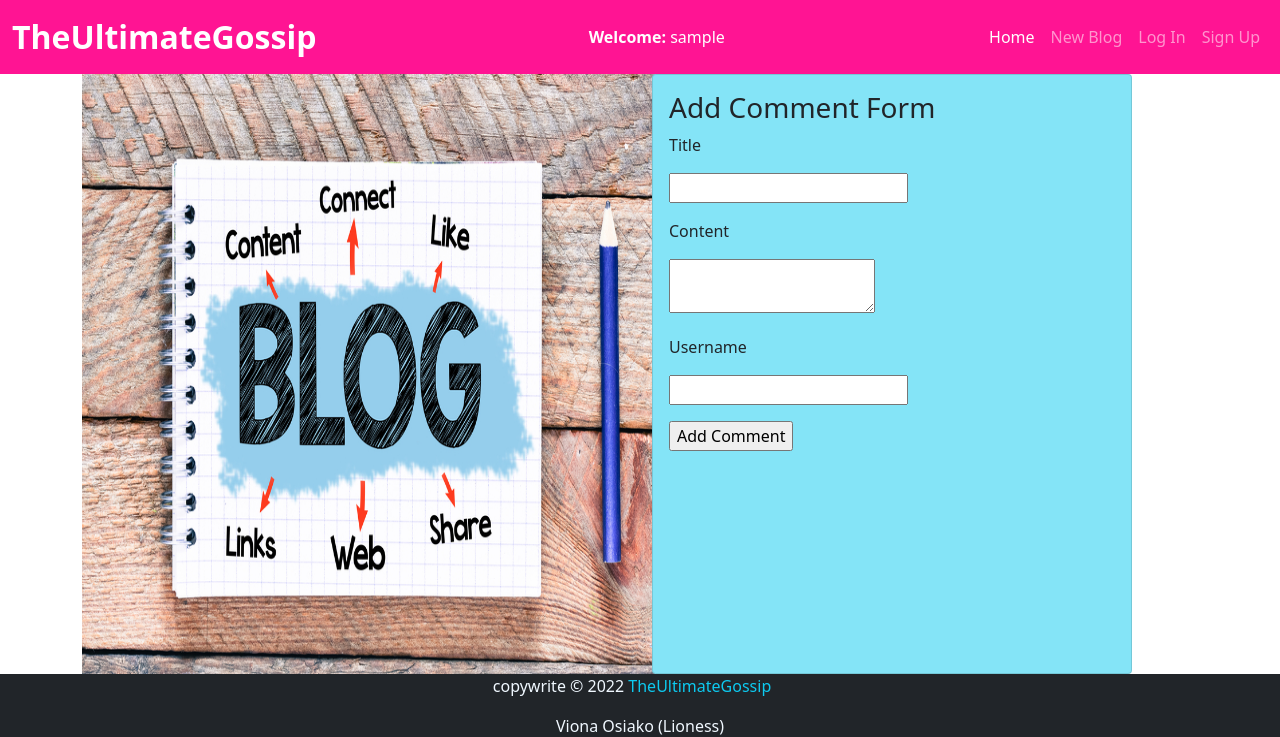
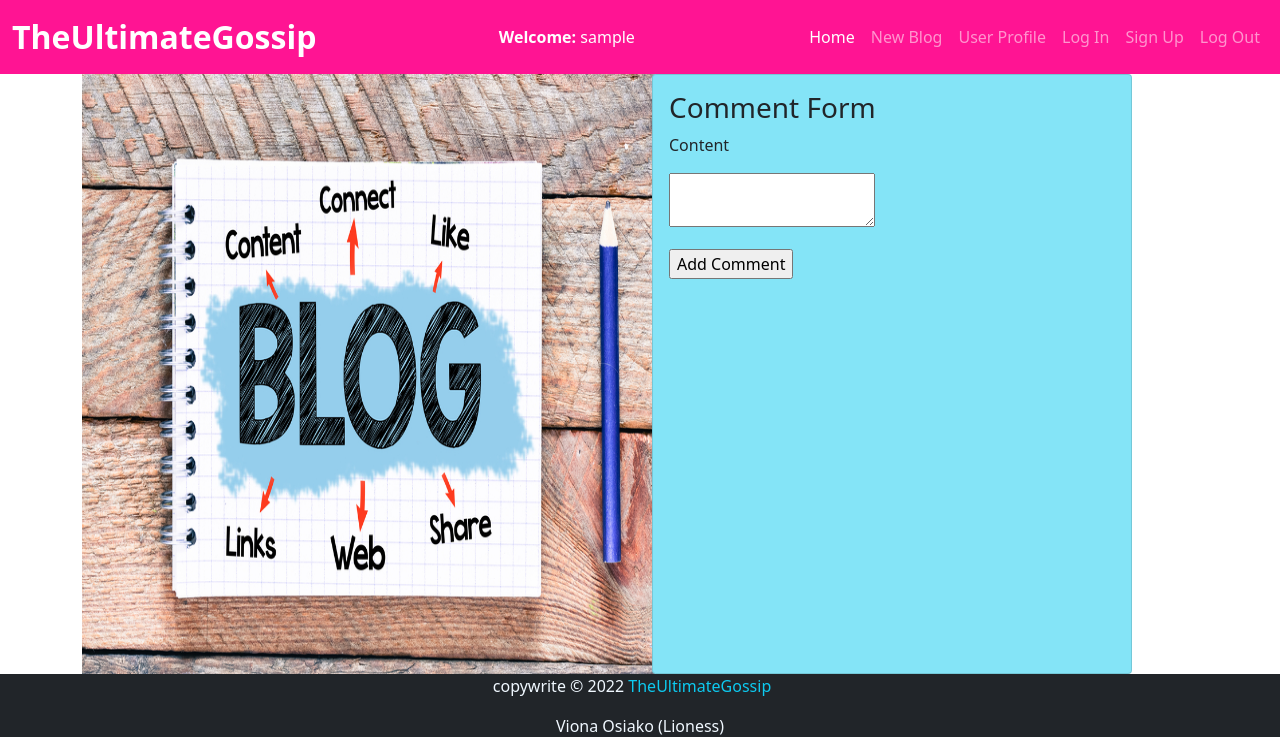
Before and after one commit to vionaosiako/TheUltimateGossipBlog, a Flask app: page /addcomment in a window 1280 px wide. Shown: the top 737 px of the page. Run offline with Flask 2, Linux system fonts and the light colour scheme; the visitor is signed in with stand-in values (Sample User, id 1); data comes from the database, SQL or seed files in the repository; some libraries are stand-ins or nearby versions; some web fonts are replaced.

Commit message:
Add user profile

```diff
--- a/app/main/error.py
+++ b/app/main/error.py
@@ -6,4 +6,4 @@ def errors(error):
     '''
     Function to render the 404 error page
     '''
-    return render_template('main/errors.html')
+    return render_template('main.errors.html')
--- a/app/main/forms.py
+++ b/app/main/forms.py
@@ -1,7 +1,10 @@
 from flask_wtf import FlaskForm
 from wtforms import StringField, PasswordField, SubmitField, BooleanField,TextAreaField
 from wtforms.validators import DataRequired, Email, EqualTo,ValidationError
-from app.models import Blog,Comment
+from app.models import Blog,Comment,User
+from flask_wtf.file import FileField, FileAllowed
+from flask_login import current_user
+
 
 class BlogForm(FlaskForm):
     title= StringField('Title', validators=[DataRequired()])
@@ -10,7 +13,22 @@ class BlogForm(FlaskForm):
     submit = SubmitField('Add blog')
 
 class CommentForm(FlaskForm):
-    title= StringField('Title', validators=[DataRequired()])
     content = TextAreaField('Content', validators=[DataRequired()])
+    submit = SubmitField('Add Comment')
+
+class ProfileForm(FlaskForm):
     username = StringField('Username', validators=[DataRequired()])
-    submit = SubmitField('Add Comment')
+    email = StringField('Email', validators=[DataRequired(), Email()])
+    #picture = FileField('Update Profile Picture', validators=[FileAllowed(['jpg','png'])])
+    bio =TextAreaField('About yourself', validators=[DataRequired()])
+    submit = SubmitField('Update')
+    def validate_username(self,username):
+        if username.data != current_user.username:
+            user = User.query.filter_by(username=username.data).first()
+            if user:
+                raise ValidationError('That username is taken. PLease choose a different one.')
+    def validate_email(self,email):
+        if email.data != current_user.email:
+            user = User.query.filter_by(email=email.data).first()
+            if user:
+                raise ValidationError('That email is taken. PLease choose a different one.')
--- a/app/main/views.py
+++ b/app/main/views.py
@@ -5,7 +5,9 @@ from ..models import Blog,Comment
 from .. import db
 from ..requests import get_quote
 
-# from flask_login import login_required,current_user
+from flask_login import login_required,current_user
+
+from PIL import Image
 
 @main.route('/')
 def index():
@@ -15,6 +17,7 @@ def index():
     return render_template('index.html', blog=blog, quote=quote)
 
 @main.route('/addblog',methods=['GET','POST'])
+@login_required
 def add_blog():
     form = BlogForm()
     if form.validate_on_submit():
@@ -27,6 +30,7 @@ def add_blog():
     return render_template('blog.html', form=form)
 
 @main.route('/addcomment',methods=['GET','POST'])
+@login_required
 def add_comment():
     form = CommentForm()
     if form.validate_on_submit():
@@ -37,3 +41,37 @@ def add_comment():
         return redirect(url_for('main.index'))
 
     return render_template('addcomment.html', form=form)
+
+@main.route('/viewcomments')
+def viewcomments():
+    comment = Comment.query.all()
+
+    return render_template('viewcomments.html', comment = comment)
+
+@main.route('/delete/comment/<comment_id>')
+@login_required
+def deleteComment(comment_id):
+    comment = Comment.query.filter(Comment.id == comment_id).first()
+    if not comment:
+        flash('Comment not found', category='error')
+    elif current_user.id != comment.user.id and  current_user.id != post.author.id:
+        flash('YOu are not authorized to delete this comment', category='error')
+    else:
+        db.session.delete(comment)
+        db.session.commit()
+    return redirect(url_for('main.index'))
+
+@main.route('/account', methods=['GET', 'POST'])
+@login_required
+def account():
+    form = ProfileForm()
+    if form.validate_on_submit():
+        current_user.username = form.username.data
+        current_user.email = form.email.data
+        db.session.commit()
+        flash('Your account has been updated.','success')
+        return redirect(url_for('main.account'))
+    elif request.method =='GET':
+        form.username.data = current_user.username
+        form.email.data = current_user.email
+    return render_template('account.html', title='Account', form = form)
--- a/app/models.py
+++ b/app/models.py
@@ -3,6 +3,8 @@ from app import db, login_manager
 
 from flask_login import UserMixin, current_user
 from werkzeug.security import generate_password_hash,check_password_hash
+
+from datetime import datetime
 
 @login_manager.user_loader
 def load_user(user_id):
@@ -14,6 +16,8 @@ class User(UserMixin,db.Model):
     email = db.Column(db.String(100),nullable = False,unique = True)
     username = db.Column(db.String(100))
     password = db.Column(db.String(255))
+    bio = db.Column(db.String(500))
+    image_file = db.Column(db.String(100), default='default.jpg')
 
     userblog = db.relationship('Blog',backref='user', lazy='dynamic')
     usercomment = db.relationship('Comment',backref='user', lazy='dynamic')
@@ -28,6 +32,7 @@ class Blog(db.Model):
     title= db.Column(db.String(255))
     content = db.Column(db.String(1000))
     author = db.Column(db.String(255))
+    date = db.Column(db.DateTime)
 
     usercomment = db.relationship('Comment',backref='blog', lazy='dynamic')
     user_id = db.Column(db.Integer, db.ForeignKey('users.id'))
@@ -49,7 +54,6 @@ class Blog(db.Model):
 class Comment(db.Model):
     __tablename__ = 'comments'
     id = db.Column(db.Integer,primary_key = True)
-    title= db.Column(db.String(255))
     content = db.Column(db.String(1000))
 
     user_id = db.Column(db.Integer, db.ForeignKey('users.id'))
--- a/app/templates/addcomment.html
+++ b/app/templates/addcomment.html
@@ -12,21 +12,11 @@
 
                     <form action="" method="POST" class="centerForm">
                         {{form.hidden_tag()}}
+                        <h3>Comment Form</h3>
                         <fieldset>
-                            <h3 class="card-title">Add Comment Form</h3>
-                            <div class="form-group">
-                                <p>{{ form.title.label(class="form-control-label") }}</p>
-                                <p>{{ form.title(class="form-control-input") }}</p>
-                            </div>
-
                             <div class="form-group">
                                 <p>{{ form.content.label(class="form-control-label") }}</p>
                                 <p> {{ form.content(class="form-control-input") }}</p>
-                            </div>
-
-                            <div class="form-group">
-                                <p>{{ form.username.label(class="form-control-label") }}</p>
-                                <p> {{ form.username(class="form-control-input") }}</p>
                             </div>
 
                             <div class="form-group">
--- a/app/templates/base.html
+++ b/app/templates/base.html
@@ -36,10 +36,16 @@
                             <a class="nav-link" href="{{ url_for ('main.add_blog') }}">New Blog</a>
                         </li>
                         <li class="nav-item">
+                            <a class="nav-link" href="{{ url_for ('main.account') }}">User Profile</a>
+                        </li>
+                        <li class="nav-item">
                             <a class="nav-link" href="{{ url_for ('auth.login') }}">Log In</a>
                         </li>
                         <li class="nav-item">
                             <a class="nav-link" href="{{ url_for ('auth.register') }}">Sign Up</a>
+                        </li>
+                        <li class="nav-item">
+                            <a class="nav-link" href="{{ url_for ('auth.logout') }}">Log Out</a>
                         </li>
                     </ul>
                 </div>
--- a/app/templates/index.html
+++ b/app/templates/index.html
@@ -76,10 +76,14 @@
                     <h3 class="card-title text-center text" style="color: #ff1493;">{{gossip.title}}</h3>
                     <p class="card-text">{{gossip.content}}</p>
                     <p class="card-text text-center"><b>Arthor: </b>{{gossip.author}}</p>
+                    <p class="card-text text-center"><b>Posted on: </b>{{gossip.date}}</p>
                     <div style="display: flex; justify-content: space-between;">
                         <div>
                             <a class="btn" style="background-color: #ff1493;" href="{{ url_for('main.add_comment') }}">Comment</a>
                         </div>
+                        <div>
+                          <a class="btn" style="background-color: #ff1493;" href="{{ url_for('main.viewcomments') }}">View Comment</a>
+                      </div>
 
                     </div>
 
```
Also changed, not shown: app/requests.py (+0 -9 lines), app/templates/account.html (added, +27 -0 lines), app/templates/viewcomments.html (added, +7 -0 lines), migrations/versions/2743c73a5a1f_.py (added, +28 -0 lines), migrations/versions/76c4fcaf24d2_.py (added, +30 -0 lines), migrations/versions/d484bcbc474e_.py (added, +28 -0 lines), app/static/profile_pics/default.jpg (renamed from app/static/images/login.png).
